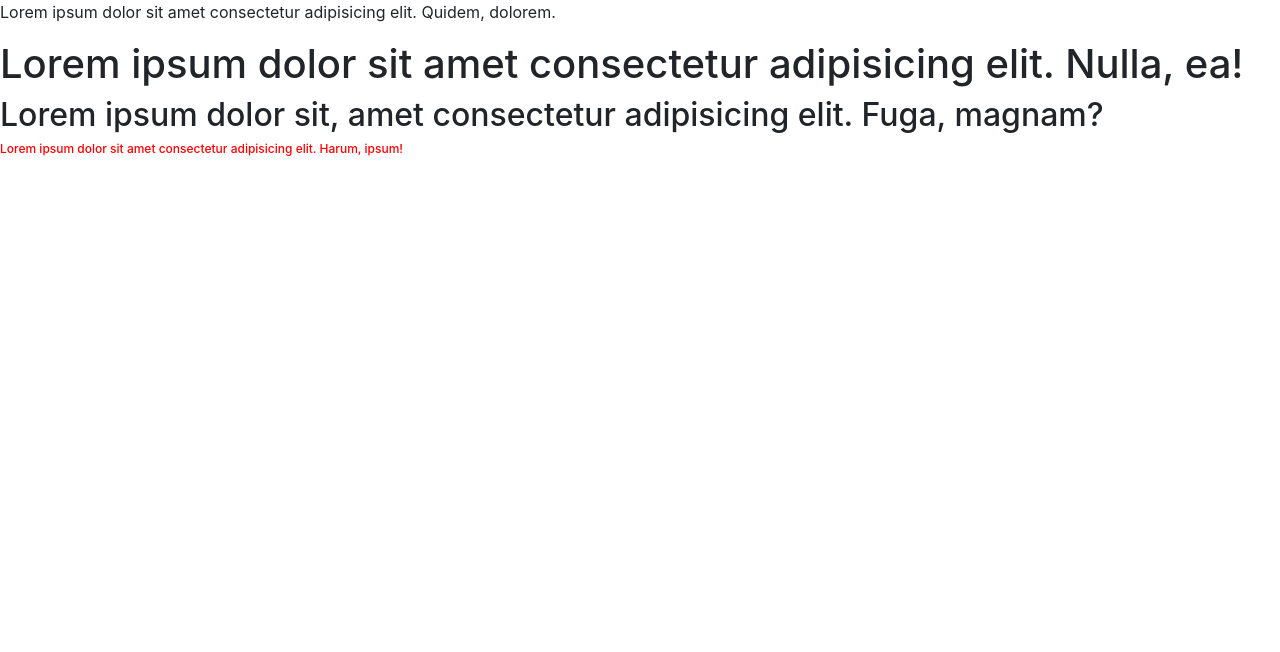
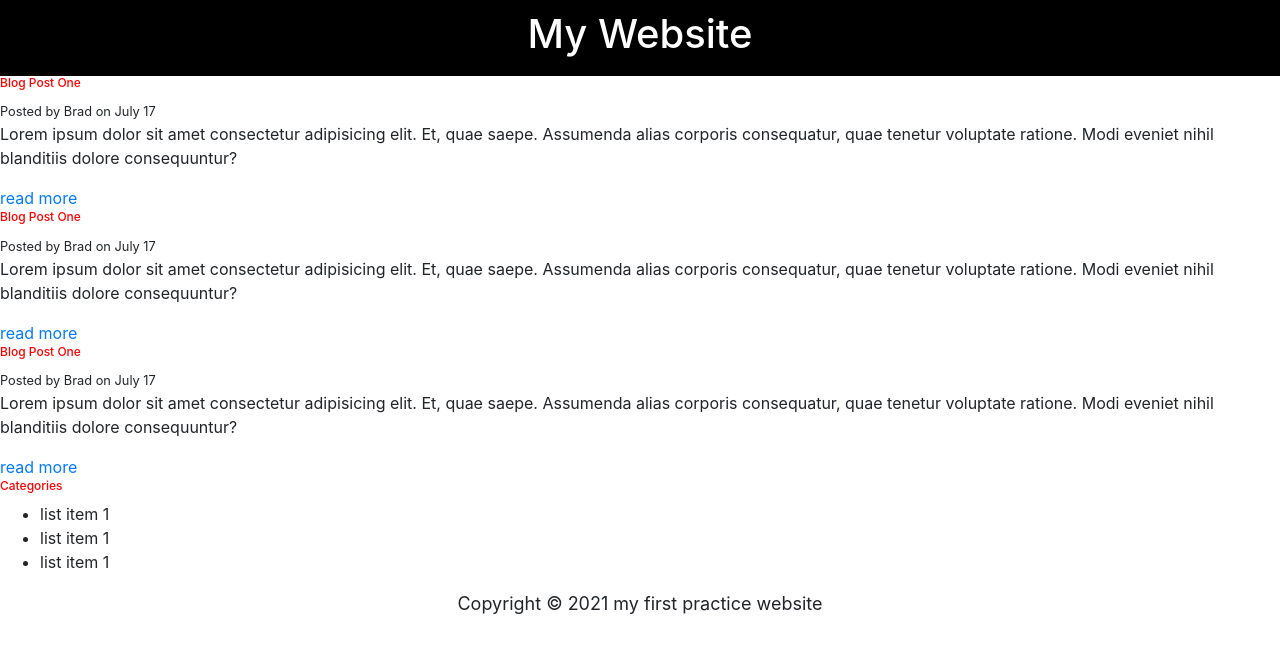
Before and after one commit to smfahim/my-first-project, a plain HTML site: page index.html in a window 1280 px wide. Drawn offline with Linux system fonts and the light colour scheme.

Commit message:
added new section

```diff
--- a/index.html
+++ b/index.html
@@ -6,18 +6,63 @@
     <meta http-equiv="X-UA-Compatible" content="IF-edge">
     <meta name="viewport" content="width=device-width, initial-scal=1">
 
-    <title>Quick Start</title>
+    <title> HTML Crash Course</title>
+    <style type="text/css">
+    #main-header{
+        text-align: center;
+        background-color: black;
+        color: white;
+        padding: 10px;
+    }
+    #main-footer{
+        text-align: center;
+        font-size: 18px;
+    }
+    </style>
 
     <link rel="stylesheet" href="css/bootstrap.min.css">
     <link rel="stylesheet" href="css/all.min.css">
     <link rel="stylesheet" href="css/font-awesome.min.css">
     <link rel="stylesheet" href="style.css">
 </head>
+
 <body>
-   <p>Lorem ipsum dolor sit amet consectetur adipisicing elit. Quidem, dolorem.</p>
-   <h1>Lorem ipsum dolor sit amet consectetur adipisicing elit. Nulla, ea!</h1>
-   <h2>Lorem ipsum dolor sit, amet consectetur adipisicing elit. Fuga, magnam?</h2>
-   <h3>Lorem ipsum dolor sit amet consectetur adipisicing elit. Harum, ipsum!</h3>
+   <header id="main-header">
+       <h1>My Website</h1>
+   </header>
+   <section>
+       <article class="post">
+           <h3>Blog Post One</h3>
+           <small> Posted by Brad on July 17</small>
+           <p>Lorem ipsum dolor sit amet consectetur adipisicing elit. Et, quae saepe. Assumenda alias corporis consequatur, quae tenetur voluptate ratione. Modi eveniet nihil blanditiis dolore consequuntur?</p>
+           <a href="post.html">read more</a>
+       </article>
+       <article class="post">
+        <h3>Blog Post One</h3>
+        <small> Posted by Brad on July 17</small>
+        <p>Lorem ipsum dolor sit amet consectetur adipisicing elit. Et, quae saepe. Assumenda alias corporis consequatur, quae tenetur voluptate ratione. Modi eveniet nihil blanditiis dolore consequuntur?</p>
+        <a href="post.html">read more</a>
+    </article>
+    <article class="post">
+        <h3>Blog Post One</h3>
+        <small> Posted by Brad on July 17</small>
+        <p>Lorem ipsum dolor sit amet consectetur adipisicing elit. Et, quae saepe. Assumenda alias corporis consequatur, quae tenetur voluptate ratione. Modi eveniet nihil blanditiis dolore consequuntur?</p>
+        <a href="post.html">read more</a>
+    </article>
+   </section>
+   <aside>
+       <h3>Categories</h3>
+        <nav>
+            <ul>
+                <li>list item 1</li>
+                <li>list item 1</li>
+                <li>list item 1</li>
+            </ul>
+        </nav>
+   </aside>
+   <footer id="main-footer">
+       <p>Copyright &copy; 2021 my first practice website</p>
+   </footer>
 
     <script src="Js/jquery-3.3.1.min.js"></script>
     <script src="Js/all.min.js"></script>
```
